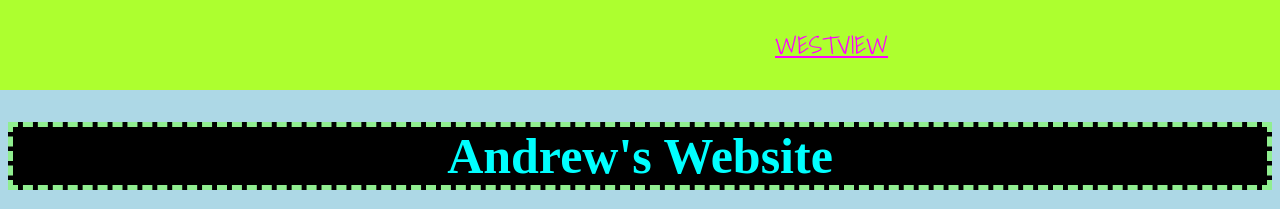
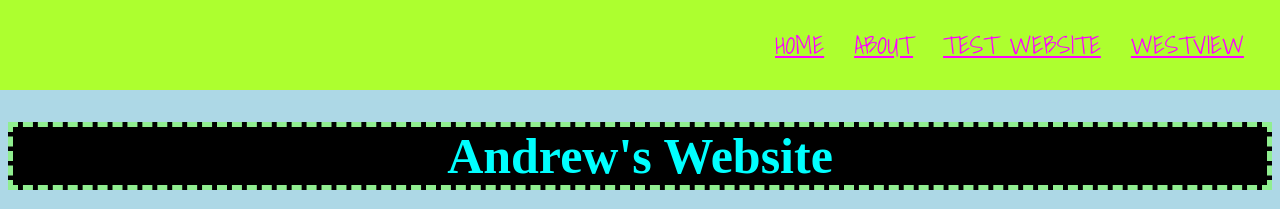
Before and after one commit to WVCS/index-Andrew-Skripek, a plain HTML site: page index.html in a window 1280 px wide. Shown: the top 209 px of the page. Drawn offline with Linux system fonts and the light colour scheme; a web font is replaced by a local one.

Commit message:
Fixed Nav Bar

```diff
--- a/index.html
+++ b/index.html
@@ -1,9 +1,9 @@
 <html>
-   <ul class="Nav">
-        <li class = "Nav"><a href="index.html"> HOME </a></li>
-        <li class = "Nav"><a href="name"> ABOUT </a></li>
-        <li class = "Nav"><a href="2ndpage.html"> TEST WEBSITE </a></li>
-        <li class = "Nav"><a href="https://www.powayusd.com/en-US/Schools/HS/WVHS/HOME"> WESTVIEW </a></li>
+   <ul class= "Nav">
+        <li><a href="index.html"> HOME </a></li>
+        <li><a href="name"> ABOUT </a></li>
+        <li><a href="2ndpage.html"> TEST WEBSITE </a></li>
+        <li><a href="https://www.powayusd.com/en-US/Schools/HS/WVHS/HOME"> WESTVIEW </a></li>
 
     </ul>
   <br>
```
